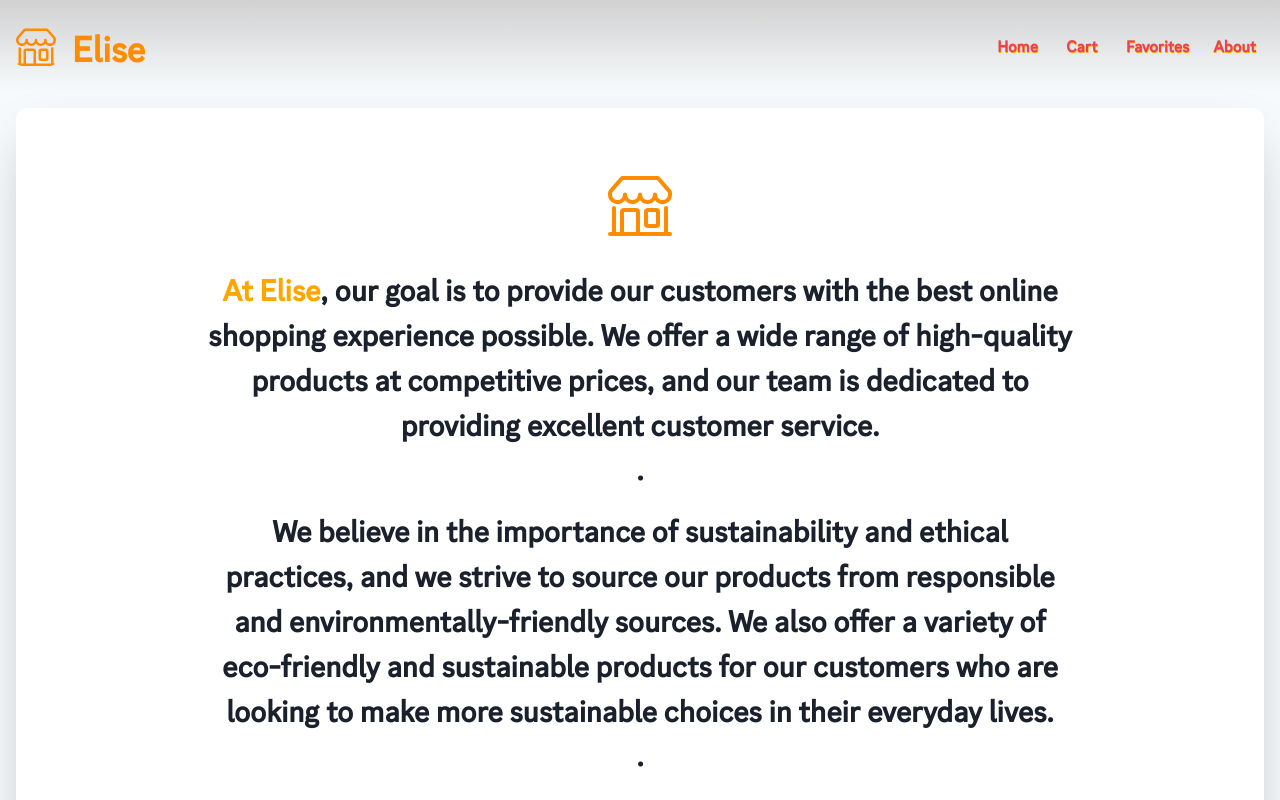
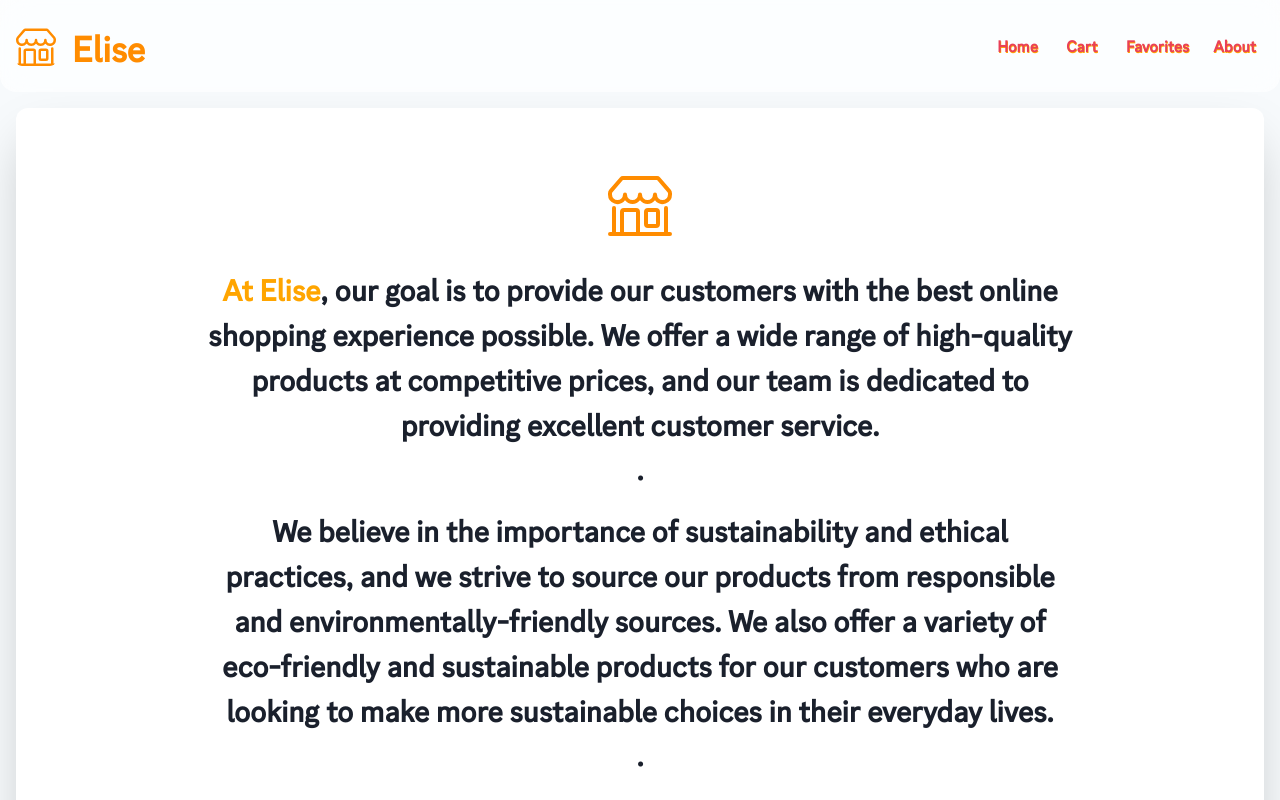
Before and after one commit to onurcagan/ecommerce-site, a Next.js app: page /about in a window 1280 px wide. Shown: the top 800 px of the page. Built offline with nearby package versions, Linux system fonts and the light colour scheme.

Commit message:
implemented hideNavbarOnScrollDown functionality made sure that on addToCart and addOrRemove to Favorites makes navbar visible.

```diff
--- a/context/cartContext.tsx
+++ b/context/cartContext.tsx
@@ -12,6 +12,7 @@ export const CartProvider = ({ children }: { children: React.ReactNode }) => {
     let currentCart = structuredClone(cart)
     const index = cart.findIndex((e) => e.id === id)
     let item = structuredClone(currentCart[index])
+    document.getElementById('navbar')!.style.opacity = '1' // make navbar visible.
 
     if (index === -1) {
       currentCart.push({ id, quantity })
--- a/context/favoritesContext.tsx
+++ b/context/favoritesContext.tsx
@@ -16,6 +16,7 @@ const favoriteReducer = (state: State, action: Action) => {
       let currentState = structuredClone(state)
       const findIndex = state.findIndex((e) => e.id === action.id)
       findIndex === -1 ? currentState.push({ id: action.id }) : currentState.splice(findIndex, 1)
+      document.getElementById('navbar')!.style.opacity = '1' // make navbar visible.
       return currentState
     }
     default: {
--- a/pages/about.tsx
+++ b/pages/about.tsx
@@ -4,15 +4,30 @@ import { ScrollToTop } from '../src/components/ScrollToTop'
 import { goToPageOutsideOfNavbar } from '../src/helpers/routeFunction'
 import { StyledBsShop } from '../src/components/StyledBsShop'
 import Head from 'next/head'
+import { hideNavbarOnScrollDown } from '../src/helpers/hideNavbarOnScrollDown'
 
 export default function Index() {
+  hideNavbarOnScrollDown()
   return (
     <>
       <Head>
         <title>About - Elise</title>
       </Head>
       <Flex direction='column' minH='100vh' bg='gray.50'>
-        <Box as='header' bg='linear-gradient(to top, transparent, #d1d1d1)' color='white' p='4'>
+        <Box
+          id='navbar'
+          as='header'
+          // bg='linear-gradient(to top, transparent, #d1d1d1)'
+          backgroundColor='rgba(255, 255, 255, .7)'
+          color='white'
+          p='4'
+          w='100%'
+          zIndex={'5'}
+          position={'sticky'}
+          backdropFilter='saturate(180%) blur(15px)'
+          top={'0'}
+          roundedBottom={'2xl'}
+        >
           <Navbar />
         </Box>
         <Flex flex='auto'>
--- a/src/components/Layout.tsx
+++ b/src/components/Layout.tsx
@@ -1,5 +1,6 @@
 import { Flex, Text, Box } from '@chakra-ui/react'
 import Head from 'next/head'
+import { hideNavbarOnScrollDown } from '../helpers/hideNavbarOnScrollDown'
 import { Navbar } from './NavBar'
 
 export default function Layout({
@@ -9,6 +10,7 @@ export default function Layout({
   children?: JSX.Element | JSX.Element[]
   title: string
 }) {
+  hideNavbarOnScrollDown() //pretty straightforward
   return (
     <>
       <Head>
@@ -16,6 +18,7 @@ export default function Layout({
       </Head>
       <Flex direction='column' h='auto' minH='100vh' bg='gray.50'>
         <Box
+          id='navbar'
           as='header'
           // bg='linear-gradient(to top, transparent, #d1d1d1)'
           backgroundColor='rgba(255, 255, 255, .7)'
--- /dev/null
+++ b/src/helpers/hideNavbarOnScrollDown.ts
@@ -0,0 +1,14 @@
+export const hideNavbarOnScrollDown = () => {
+  if (typeof window !== 'undefined') {
+    var prevScrollpos = window.pageYOffset
+    window.onscroll = function () {
+      var currentScrollPos = window.pageYOffset
+      if (prevScrollpos < currentScrollPos) {
+        document.getElementById('navbar')!.style.opacity = '0'
+      } else if (prevScrollpos > currentScrollPos) {
+        document.getElementById('navbar')!.style.opacity = '1'
+      }
+      prevScrollpos = currentScrollPos
+    }
+  }
+}
```
